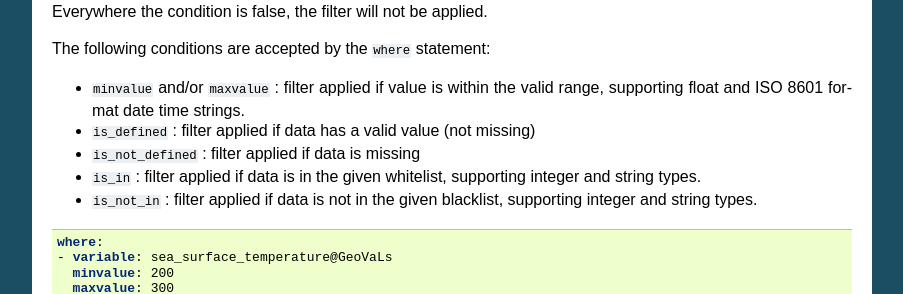
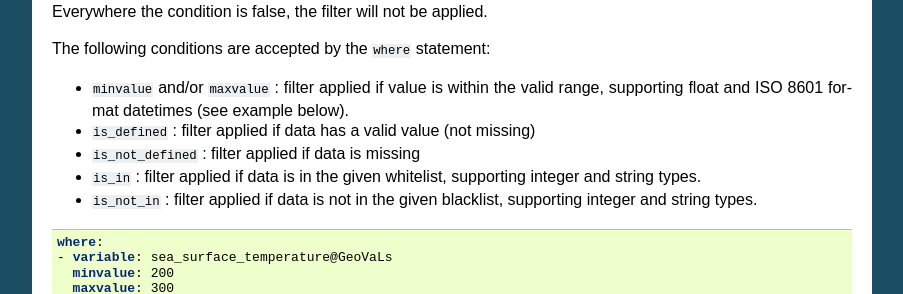
Before and after one commit to JCSDA/jedi-docs, a Sphinx documentation site: the page built from docs/jedi-components/ufo/qcfilters.rst, in a window 1280 px wide and 900 px high, scrolled down 18024 px. Shown: the part 181-475 px from the top of the window, without its empty margins (198-1101 px from the left). Built offline with Sphinx 7.4.7, drawn with Linux system fonts in a browser that asks for light colours.

Commit message:
MAINT: Minor review changes

```diff
--- a/docs/jedi-components/ufo/qcfilters.rst
+++ b/docs/jedi-components/ufo/qcfilters.rst
@@ -1029,7 +1029,7 @@ The :code:`where` statement can be included in the yaml file in conjunction with
 
 The following conditions are accepted by the :code:`where` statement:
 
-- :code:`minvalue` and/or :code:`maxvalue` : filter applied if value is within the valid range, supporting float and ISO 8601 format date time strings.
+- :code:`minvalue` and/or :code:`maxvalue` : filter applied if value is within the valid range, supporting float and ISO 8601 format datetimes (see example below).
 - :code:`is_defined`                       : filter applied if data has a valid value (not missing)
 - :code:`is_not_defined`                   : filter applied if data is missing
 - :code:`is_in`                            : filter applied if data is in the given whitelist, supporting integer and string types.
```
